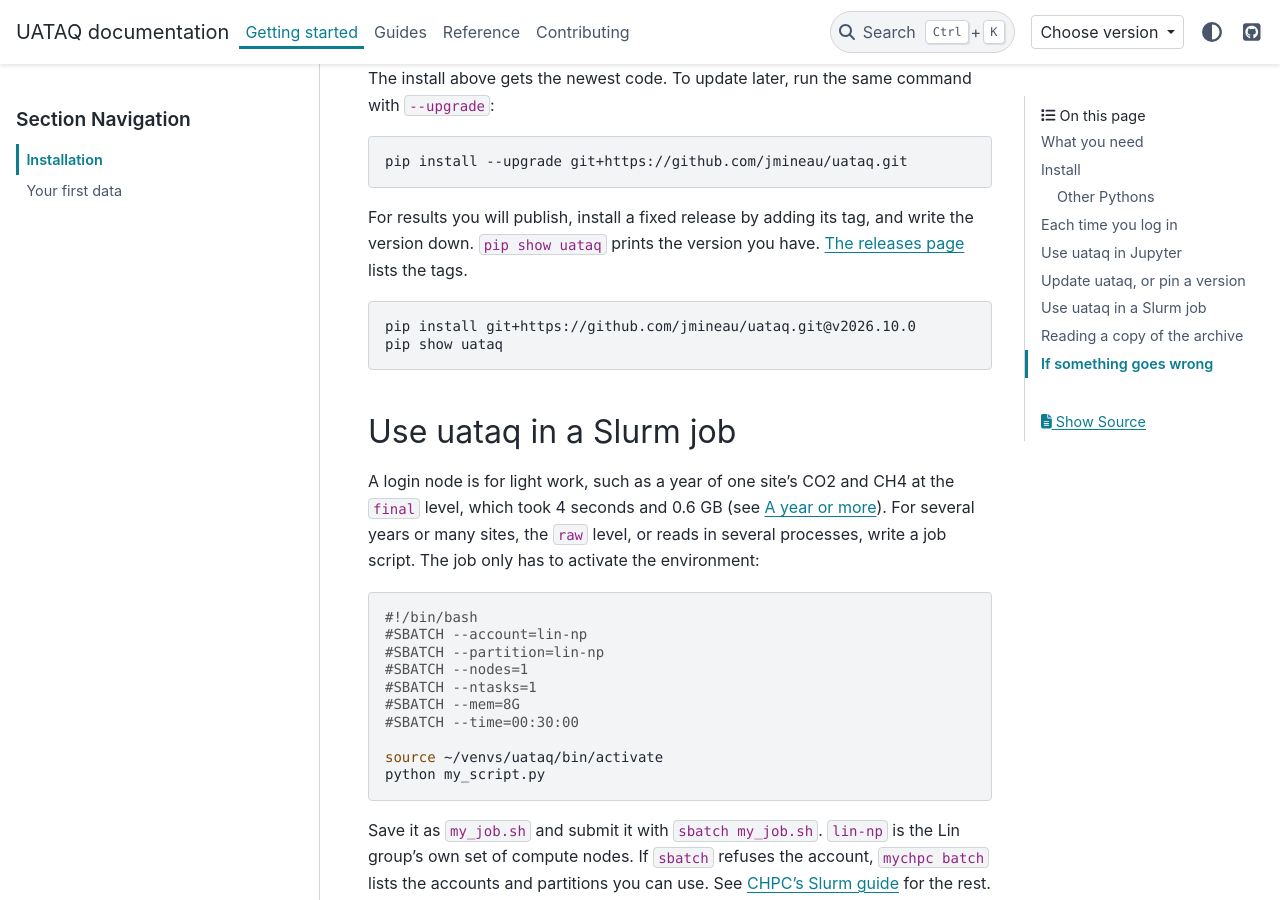
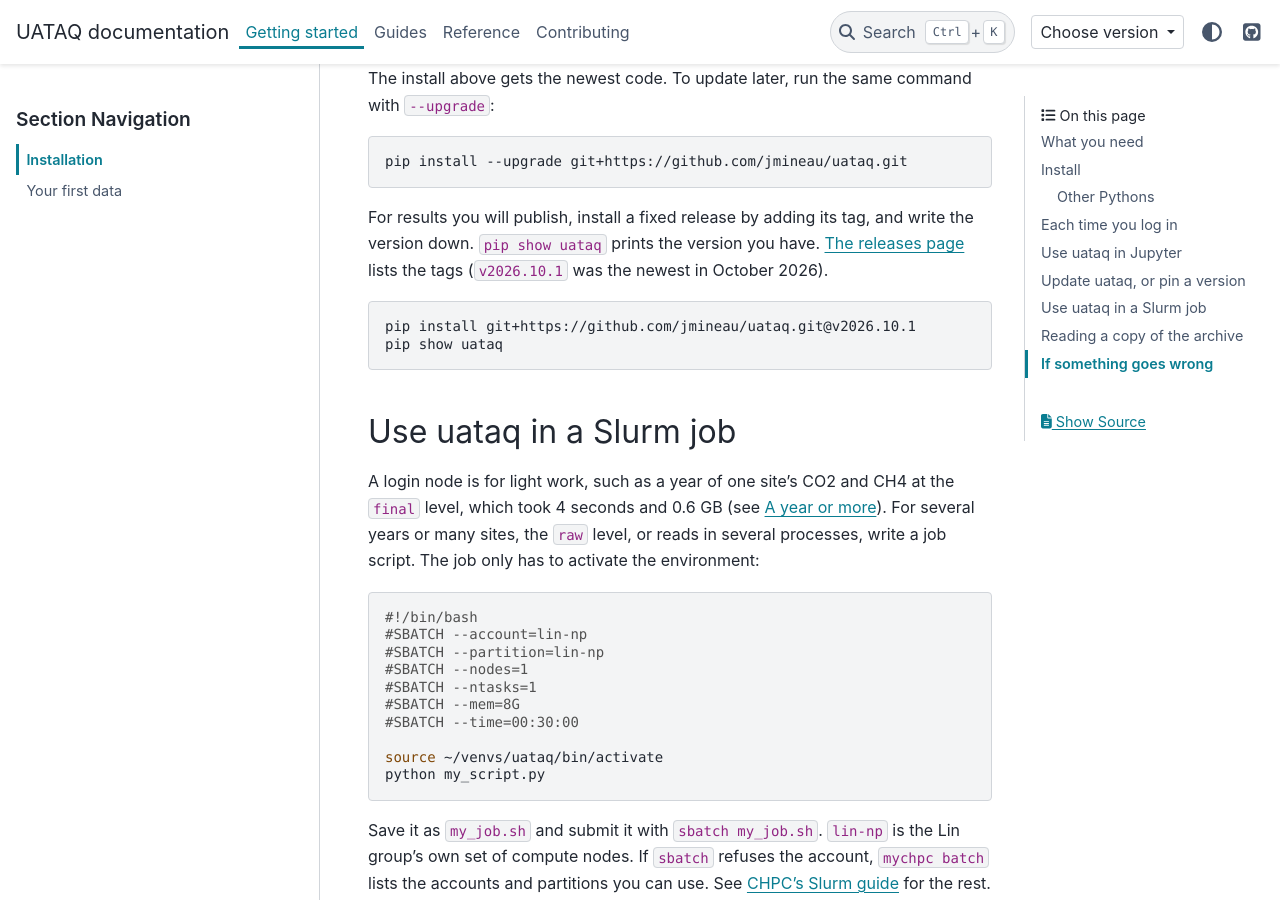
Before and after one commit to jmineau/uataq, a Sphinx documentation site: the page built from docs/getting_started/installation.rst, in a window 1280 px wide and 900 px high, scrolled down 3759 px. Built offline with Sphinx 7.4.7 and the PyData theme 0.15.4, drawn with Linux system fonts in a browser that asks for light colours.

Commit message:
docs: fix the README's installation link and the pinned release

```diff
--- a/docs/getting_started/installation.rst
+++ b/docs/getting_started/installation.rst
@@ -182,11 +182,12 @@ with ``--upgrade``:
 
 For results you will publish, install a fixed release by adding its tag, and
 write the version down. ``pip show uataq`` prints the version you have.
-`The releases page <https://github.com/jmineau/uataq/releases>`_ lists the tags.
+`The releases page <https://github.com/jmineau/uataq/releases>`_ lists the tags
+(``v2026.10.1`` was the newest in October 2026).
 
 .. code-block:: bash
 
-   pip install git+https://github.com/jmineau/uataq.git@v2026.10.0
+   pip install git+https://github.com/jmineau/uataq.git@v2026.10.1
    pip show uataq
 
 .. _install-slurm:
```
Also changed, not shown: README.md (+1 -1 lines).
